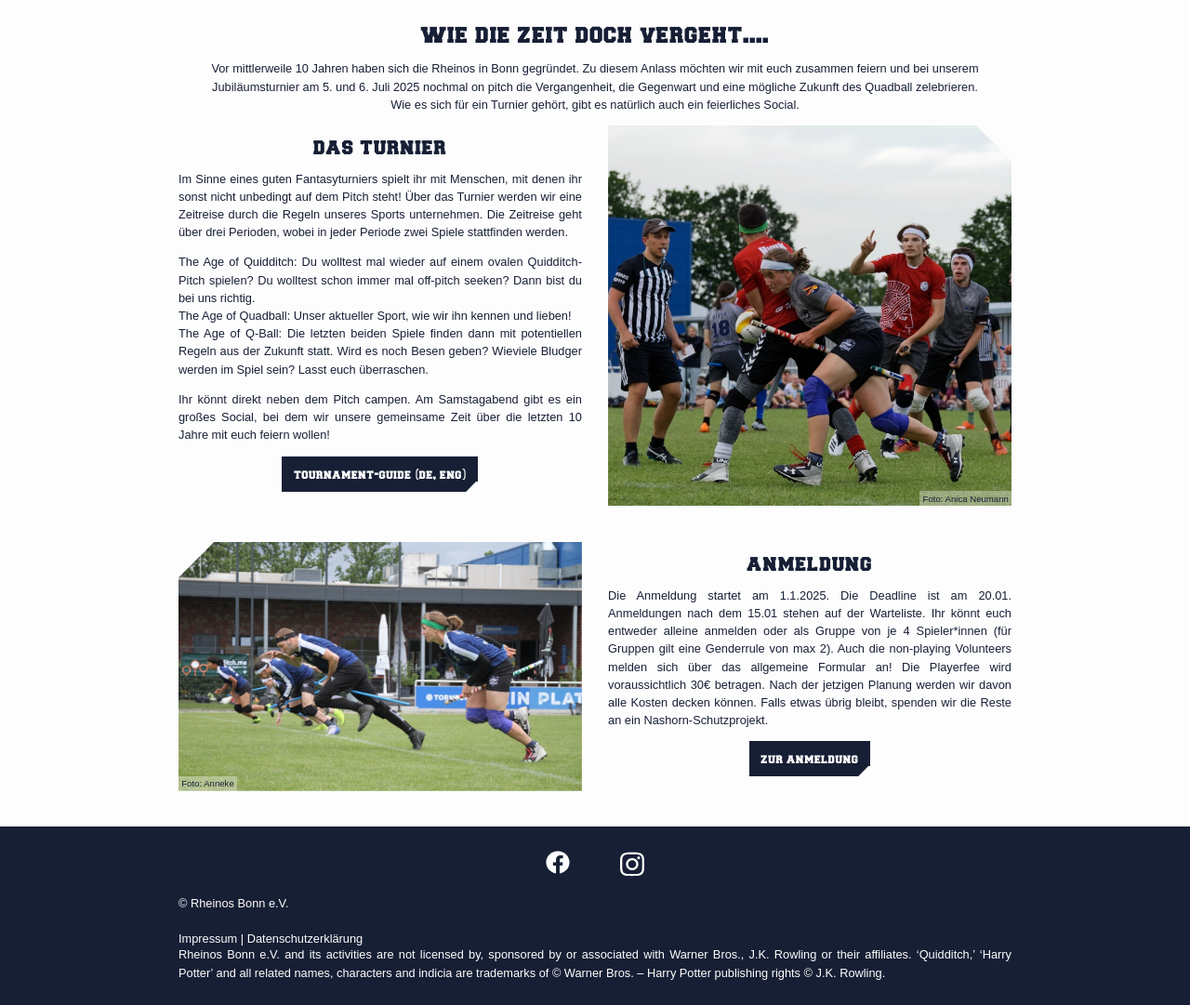
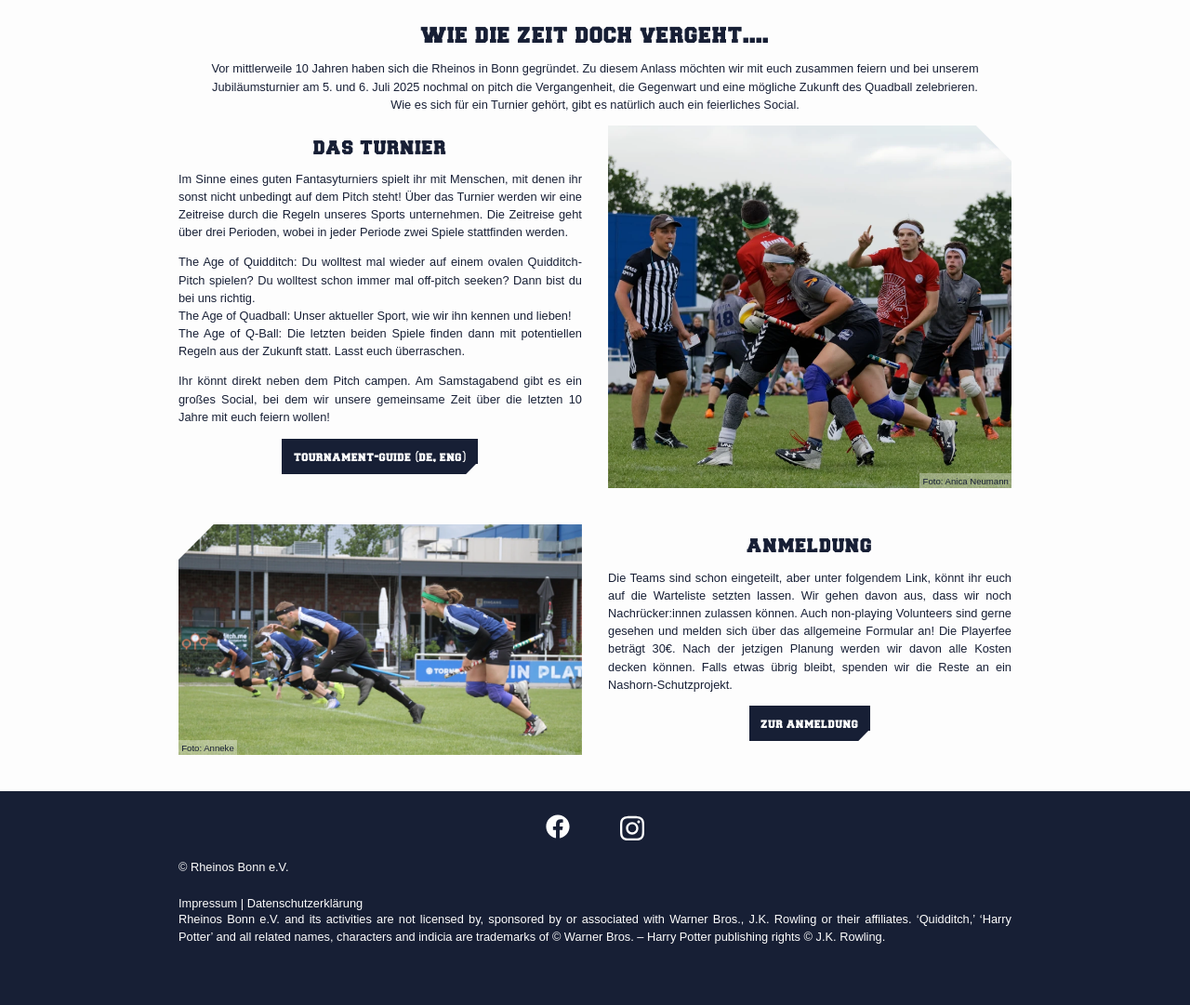
Before and after one commit to rheinos/rheinos.github.io, a Jekyll site: the page built from pages/anniversary-tournament.html, in a window 1280 px wide and 1375 px high. Shown: the part 294-1375 px from the top of the window at 93% size. Built offline with Jekyll 4.4.1, drawn with Linux system fonts in a browser that asks for light colours.

Commit message:
anpassung des textes für die tunrieranmeldung

```diff
--- a/pages/anniversary-tournament.html
+++ b/pages/anniversary-tournament.html
@@ -33,7 +33,7 @@ obj_position: 50% 55%
             <p>
               The Age of Quidditch: Du wolltest mal wieder auf einem ovalen Quidditch-Pitch spielen? Du wolltest schon immer mal off-pitch seeken? Dann bist du bei uns richtig.<br>
               The Age of Quadball: Unser aktueller Sport, wie wir ihn kennen und lieben!<br>
-              The Age of Q-Ball: Die letzten beiden Spiele finden dann mit potentiellen Regeln aus der Zukunft statt. Wird es noch Besen geben? Wieviele Bludger werden im Spiel sein? Lasst euch überraschen.
+              The Age of Q-Ball: Die letzten beiden Spiele finden dann mit potentiellen Regeln aus der Zukunft statt. Lasst euch überraschen.
             </p>
             <p>
               Ihr könnt direkt neben dem Pitch campen. Am Samstagabend gibt es ein großes Social, bei dem wir unsere gemeinsame Zeit über die letzten 10 Jahre mit euch feiern wollen!
@@ -56,8 +56,8 @@ obj_position: 50% 55%
           <div class="article-content">
             <h3>Anmeldung</h3>
             <p>
-              Die Anmeldung startet am 1.1.2025. Die Deadline ist am 20.01. Anmeldungen nach dem 15.01 stehen auf der Warteliste. Ihr könnt euch entweder alleine anmelden oder als Gruppe von je 4 Spieler*innen (für Gruppen gilt eine Genderrule von max 2).
-              Auch die non-playing Volunteers melden sich über das allgemeine Formular an! Die Playerfee wird voraussichtlich 30€ betragen. Nach der jetzigen Planung werden wir davon alle Kosten decken können. Falls etwas übrig bleibt, spenden wir die Reste an ein Nashorn-Schutzprojekt.
+              Die Teams sind schon eingeteilt, aber unter folgendem Link, könnt ihr euch auf die Warteliste setzten lassen. Wir gehen davon aus, dass wir noch Nachrücker:innen zulassen können. Auch non-playing Volunteers sind gerne gesehen und melden sich über das allgemeine Formular an!
+              Die Playerfee beträgt 30€. Nach der jetzigen Planung werden wir davon alle Kosten decken können. Falls etwas übrig bleibt, spenden wir die Reste an ein Nashorn-Schutzprojekt.
             </p>
             <button tabindex="-1">
 							<a href="https://forms.gle/SiowDCiEWJ9BH3aD7" target="_blank">Zur Anmeldung</a>
```
